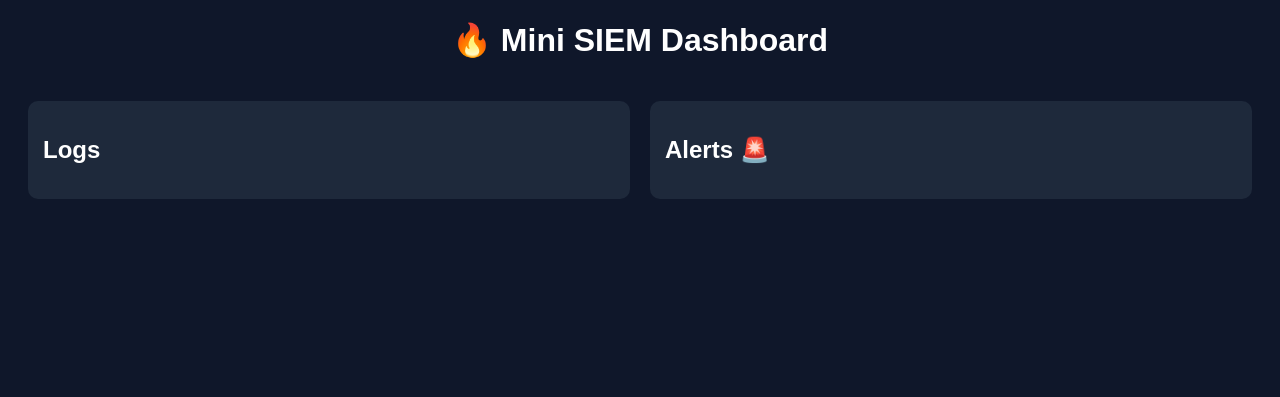
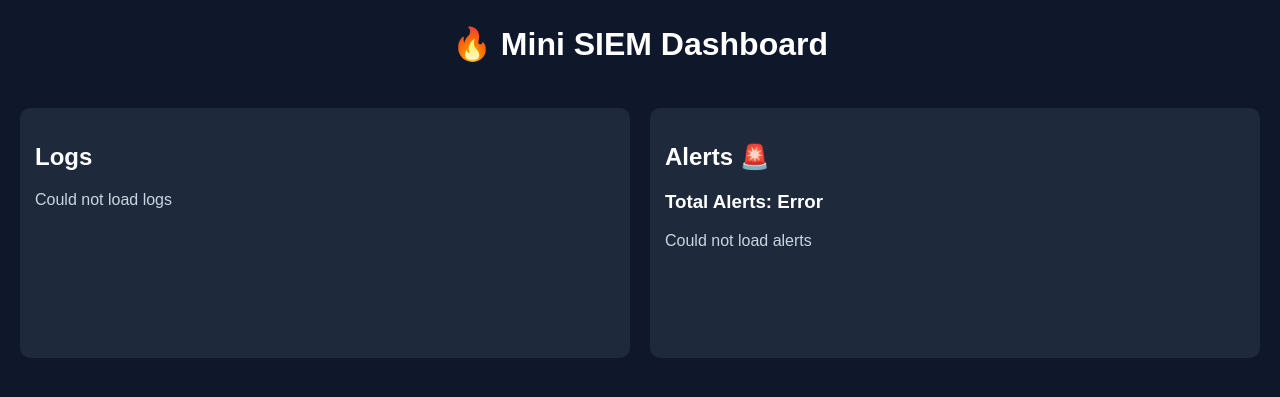
Before and after one commit to merawabdeh-blip/mini-siem, a Python web app: template templates/dashboard.html in a window 1280 px wide. Shown: the top 397 px of the page. Run offline with Jinja, Linux system fonts and the light colour scheme; the template is opened without the code that fills it, so the values that code supplies are empty.

Commit message:
Update dashboard.html

```diff
--- a/templates/dashboard.html
+++ b/templates/dashboard.html
@@ -7,10 +7,14 @@
             background: #0f172a;
             color: white;
             font-family: Arial;
+            margin: 0;
+            padding: 0;
         }
 
         h1 {
             text-align: center;
+            margin-top: 25px;
+            margin-bottom: 25px;
         }
 
         .container {
@@ -24,14 +28,17 @@
             background: #1e293b;
             padding: 15px;
             border-radius: 10px;
+            min-height: 220px;
         }
 
         .alert {
             font-weight: bold;
+            margin-bottom: 12px;
+            line-height: 1.5;
         }
 
-        .highlight {
-            font-size: 18px;
+        .msg {
+            color: #cbd5e1;
         }
     </style>
 </head>
@@ -40,20 +47,16 @@
 <h1>🔥 Mini SIEM Dashboard</h1>
 
 <div class="container">
-
-    <!-- Logs -->
     <div class="box">
         <h2>Logs</h2>
-        <div id="logs"></div>
+        <div id="logs">Loading...</div>
     </div>
 
-    <!-- Alerts -->
     <div class="box">
         <h2>Alerts 🚨</h2>
-        <h3 id="alertCount"></h3>
-        <div id="alerts"></div>
+        <h3 id="alertCount">Loading...</h3>
+        <div id="alerts">Loading...</div>
     </div>
-
 </div>
 
 <script>
@@ -61,34 +64,41 @@ function getColor(type) {
     if (type === "BRUTE_FORCE") return "red";
     if (type === "PORT_SCAN") return "orange";
     if (type === "AI_ANOMALY") return "yellow";
-    if (type === "SUSPICIOUS_LOGIN_SUCCESS") return "purple";
+    if (type === "SUSPICIOUS_LOGIN_SUCCESS") return "violet";
     return "white";
 }
 
 async function fetchData() {
-    async function fetchData() {
-    let alerts = [];
+    const alertsBox = document.getElementById('alerts');
+    const logsBox = document.getElementById('logs');
+    const countBox = document.getElementById('alertCount');
 
     try {
-        alerts = await fetch('/logs/alerts').then(r => r.json());
+        const res = await fetch('/logs/alerts');
+        const alerts = await res.json();
+
+        logsBox.innerHTML = "<p class='msg'>Live log stream disabled temporarily</p>";
+        countBox.innerText = "Total Alerts: " + alerts.length;
+
+        if (!alerts.length) {
+            alertsBox.innerHTML = "<p class='msg'>No alerts yet</p>";
+            return;
+        }
+
+        alertsBox.innerHTML = alerts.slice(0, 15).map((a, i) => {
+            const style = i === 0 ? "font-size:18px;" : "";
+            const text = a.description || a.details || "";
+            return `<p class="alert" style="${style} color:${getColor(a.type)};">
+                        ${a.type} - ${a.source_ip}<br>
+                        <span class="msg">${text}</span>
+                    </p>`;
+        }).join('');
     } catch (e) {
-        console.log("Alerts error:", e);
+        logsBox.innerHTML = "<p class='msg'>Could not load logs</p>";
+        countBox.innerText = "Total Alerts: Error";
+        alertsBox.innerHTML = "<p class='msg'>Could not load alerts</p>";
+        console.log("Dashboard error:", e);
     }
-
-    document.getElementById('logs').innerHTML =
-        "<p>Live log stream disabled temporarily</p>";
-
-    document.getElementById('alertCount').innerText =
-        "Total Alerts: " + alerts.length;
-
-    document.getElementById('alerts').innerHTML =
-        alerts.slice(0, 15).map((a, i) => {
-            let style = i === 0 ? "font-weight:bold; font-size:18px;" : "";
-            return `<p class="alert" style="${style}; color:${getColor(a.type)}">
-                ${a.type} - ${a.source_ip}<br>
-                ${a.description || a.details || ""}
-            </p>`;
-        }).join('');
 }
 
 setInterval(fetchData, 3000);
```
